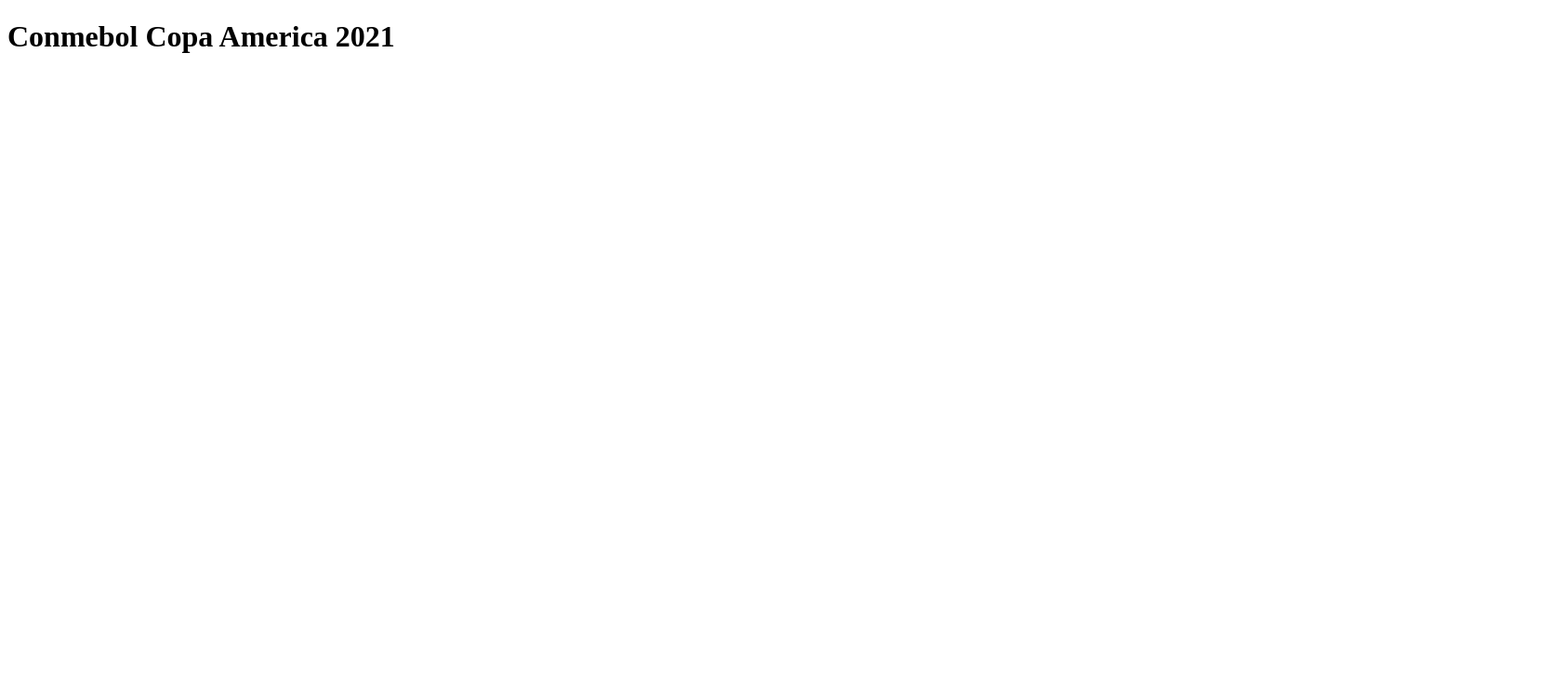
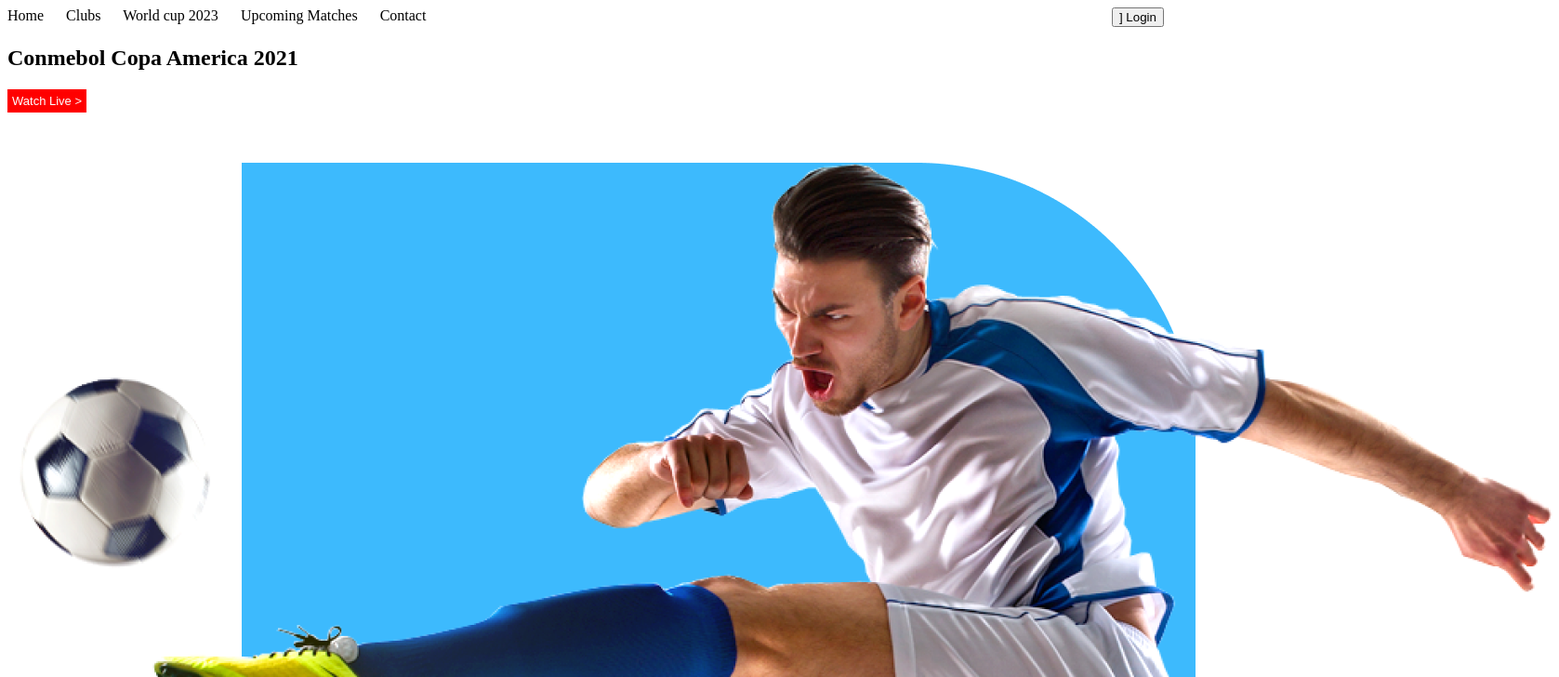
Before and after one commit to TiRavien/responsive-football, a plain HTML site: page index.html in a window 1280 px wide. Shown: the top 728 px of the page at 93% size, 1677 px wide, since content can reach past the window. Drawn offline with Linux system fonts and the light colour scheme.

Commit message:
innitial commit

```diff
--- a/index.html
+++ b/index.html
@@ -13,13 +13,42 @@
 <body>
     <!-- header start -->
     <header>
-        <h1>Conmebol
-
-            Copa America
-
-            2021</h1>
-        <div class="img">
-
+        <nav>
+            <span>
+                <a href="">Home</a>
+                <a href="">Clubs</a>
+                <a href="">World cup 2023</a>
+                <a href="">Upcoming Matches</a>
+                <a href="">Contact</a>
+            </span>
+            <span>
+                <a href=""><button>] Login</button></a>
+            </span>
+        </nav>
+        <section>
+            <div>
+                <div class="right">
+                    <h1>Conmebol Copa America 2021</h1>
+                    <button>Watch Live > </button>
+                </div>
+                <div class="left">
+                    <img src="images/banner.png" alt="">
+                </div>
+            </div>
+        </section>
+        <div class="grid-container">
+            <div class="grid-cell">player-1</div>
+            <div class="grid-cell">player-2</div>
+            <div class="grid-cell">player-3</div>
+            <div class="grid-cell">player-4</div>
+            <div class="grid-cell">player-5</div>
+            <div class="grid-cell">player-6</div>
+            <div class="grid-cell">player-7</div>
+            <div class="grid-cell">player-8</div>
+            <div class="grid-cell">player-9</div>
+            <div class="grid-cell">player-10</div>
+            <div class="grid-cell">player-11</div>
+            <div class="grid-cell">player-12</div>
         </div>
     </header>
     <!-- header end -->
--- a/styles/style.css
+++ b/styles/style.css
@@ -0,0 +1,26 @@
+.long{
+    background-color: Blue;
+}
+.right button{
+    background-color: red;
+    color: white;
+    font-size: small;
+    border:0;
+    padding: 5px;
+}
+nav a{
+    text-decoration: none;
+    color: black;
+    margin-right: 20px;
+}
+nav{
+    display: flex;
+    justify-content: space-between;
+}
+.grid-container{
+    display: grid;
+    grid-template-columns:repeat(3, 1fr);
+}
+.grid-cell{
+    border: 1px solid black;
+}
```
